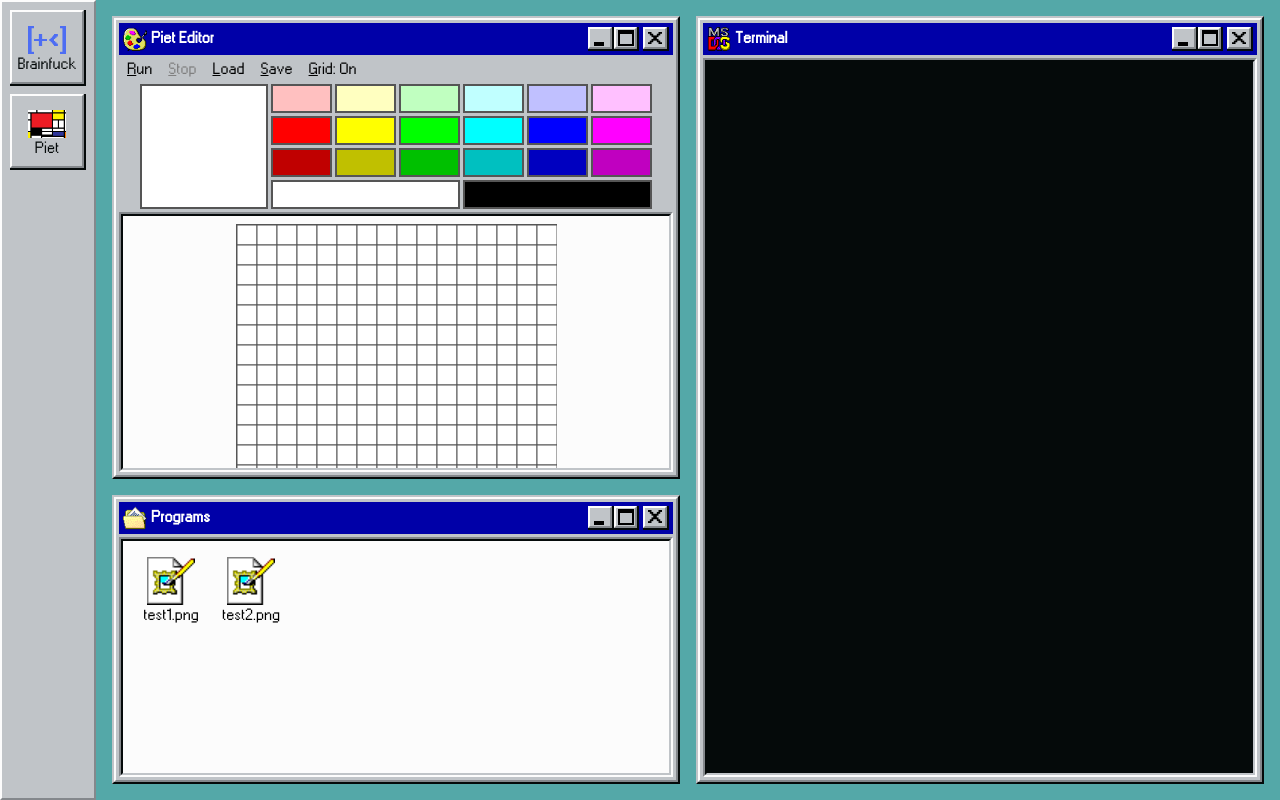
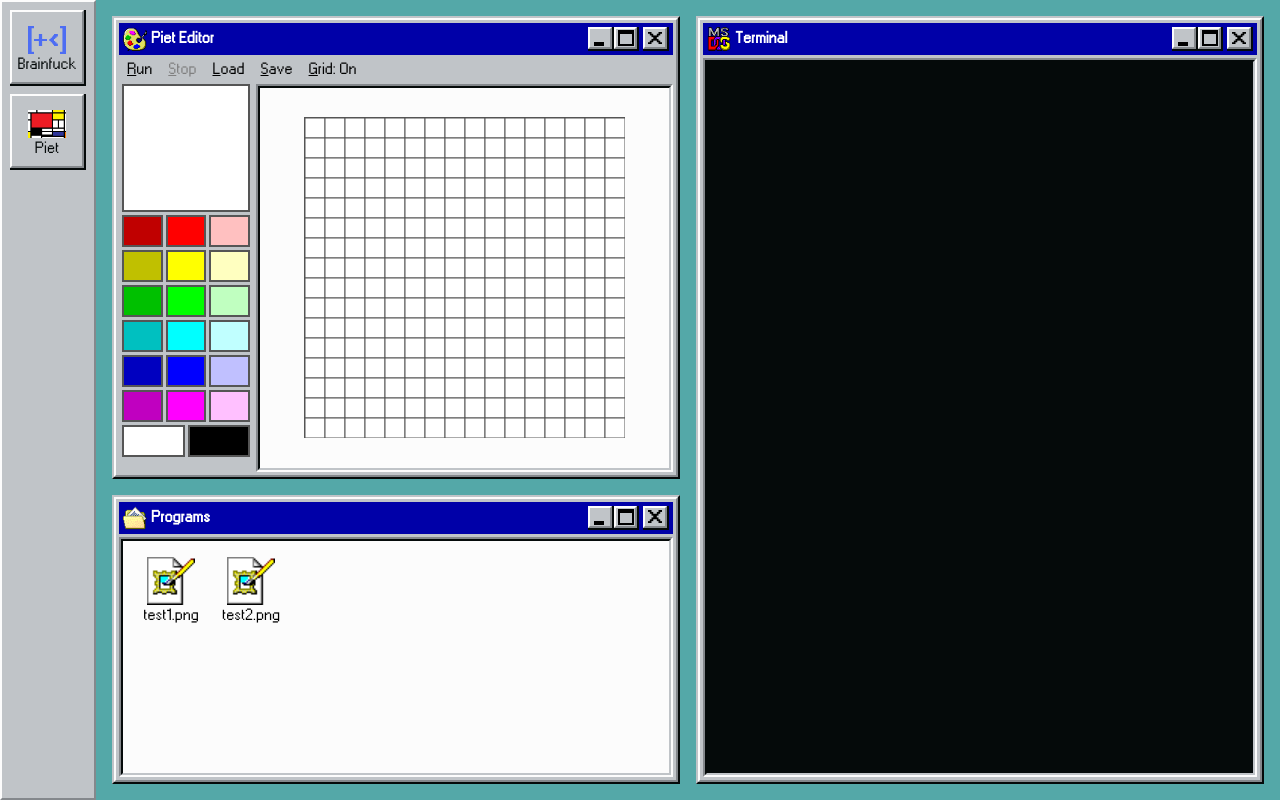
Before and after one commit to PScottZero/esolangs, a Next.js app: page /esolangs/piet in a window 1280 px wide. Built offline with nearby package versions, Linux system fonts and the light colour scheme.

Commit message:
piet color chooser

```diff
--- a/app/components/window/window.module.scss
+++ b/app/components/window/window.module.scss
@@ -9,9 +9,9 @@
 .innerWindow {
   @include two-color-border($white, $dark-gray);
   display: grid;
-  grid-template-areas: "titleBar" "actions" "underActions" "content";
-  grid-template-rows: 2rem auto auto 1fr;
-  grid-template-columns: 1fr;
+  grid-template-areas: "titleBar titleBar" "actions actions" "sidebar content";
+  grid-template-rows: 2rem auto 1fr;
+  grid-template-columns: auto 1fr;
   height: 100%;
   padding: 3px;
   background: $gray;
@@ -98,8 +98,7 @@
   margin-top: 3px;
 }
 
-.underActions {
-  grid-area: underActions;
-  height: 100%;
-  width: 100%;
+.sidebar {
+  grid-area: sidebar;
+  overflow-y: auto;
 }
--- a/app/components/window/window.tsx
+++ b/app/components/window/window.tsx
@@ -8,7 +8,7 @@ type WindowProps = {
   icon?: string;
   gridArea?: string;
   actions?: ActionProps[];
-  underActions?: ReactElement;
+  sidebar?: ReactElement;
   children?: React.ReactNode;
 };
 
@@ -29,7 +29,7 @@ export default function Window({
   icon,
   gridArea,
   actions,
-  underActions,
+  sidebar,
   children,
 }: WindowProps) {
   const actionEls: ReactElement[] = [];
@@ -83,7 +83,7 @@ export default function Window({
           </span>
         </div>
         <div className={styles.actions}>{actionEls}</div>
-        <div className={styles.underActions}>{underActions}</div>
+        <div className={styles.sidebar}>{sidebar}</div>
         <div className={styles.outerContent}>
           <div className={styles.innerContent}>{children}</div>
         </div>
--- a/app/piet/page.module.scss
+++ b/app/piet/page.module.scss
@@ -27,40 +27,46 @@ $color-border: 2px solid #555;
 }
 
 .colorChooser {
-  display: grid;
-  grid-template-columns: 1fr 3fr;
-  height: 8rem;
-  padding-bottom: 3px;
-  max-width: 32rem;
-  margin: auto;
+  display: flex;
+  flex-direction: column;
+  width: 8rem;
+  margin-right: 6px;
+  margin-left: 3px;
 }
 
 .colorOptions {
-  display: grid;
-  grid-template-columns: repeat(6, 1fr);
-  grid-template-rows: repeat(4, 1fr);
+  display: flex;
+  flex-wrap: wrap;
   gap: 3px;
-  margin-left: 3px;
 
   div {
+    flex-grow: 1;
+    width: calc(33% - 3px);
     border: $color-border;
+    height: 2rem;
   }
 }
 
 .white {
-  grid-column: 1 / 4;
+  grid-column: 1 / 2;
   background: #ffffff;
   border: $color-border;
+  margin-bottom: 3px;
+  height: 2rem;
 }
 
 .black {
-  grid-column: 4 / 7;
+  grid-column: 2 / 3;
   background: #000000;
   border: $color-border;
+  margin-bottom: 3px;
+  height: 2rem;
 }
 
 .selectedColor {
   border: $color-border;
+  height: 8rem;
+  margin-bottom: 3px;
 }
 
 .programs {
--- a/app/piet/page.tsx
+++ b/app/piet/page.tsx
@@ -85,21 +85,25 @@ export default function Piet() {
   }, []);
 
   const colors = [];
-  for (const row of COLORS) {
-    for (const col of row) {
+  for (let col = 0; col < COLORS[0].length; col++) {
+    for (let row = COLORS.length - 1; row >= 0; row--) {
+      const _color = COLORS[row][col];
       colors.push(
-        <div style={{ background: col }} onClick={() => setColor(col)} />
+        <div style={{ background: _color }} onClick={() => setColor(_color)} />
       );
     }
   }
+  colors.push(
+    <div style={{ background: WHITE }} onClick={() => setColor(WHITE)} />
+  );
+  colors.push(
+    <div style={{ background: BLACK }} onClick={() => setColor(BLACK)} />
+  );
+
   const colorChooser = (
     <div className={styles.colorChooser}>
       <div className={styles.selectedColor} style={{ background: color }}></div>
-      <div className={styles.colorOptions}>
-        {colors}
-        <div className={styles.white} onClick={() => setColor(WHITE)} />
-        <div className={styles.black} onClick={() => setColor(BLACK)} />
-      </div>
+      <div className={styles.colorOptions}>{colors}</div>
     </div>
   );
 
@@ -134,7 +138,7 @@ export default function Piet() {
             action: toggleGrid,
           },
         ]}
-        underActions={colorChooser}
+        sidebar={colorChooser}
       >
         <div ref={canvasContainerRef} className={styles.canvasContainer}>
           <canvas
```
